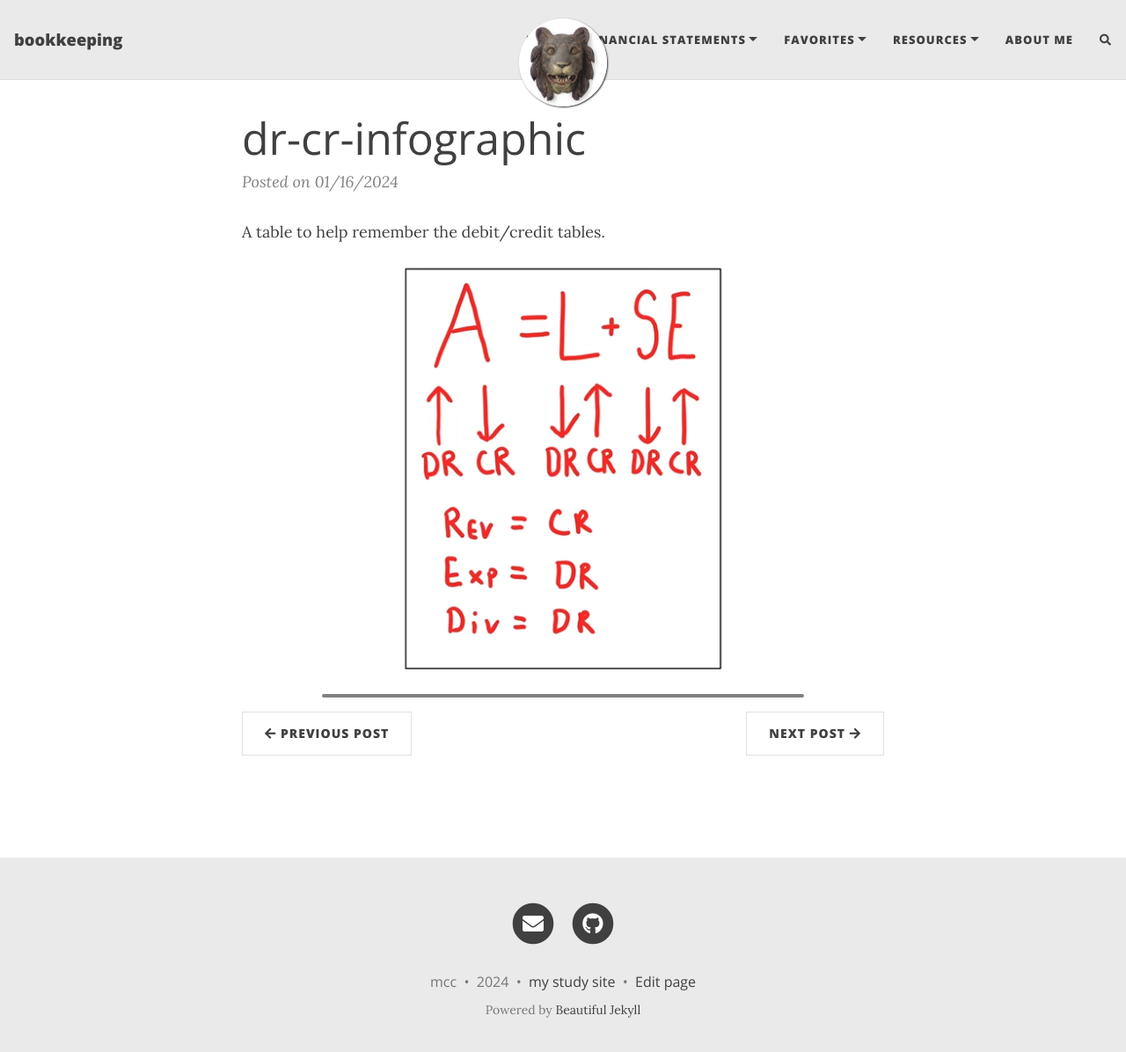
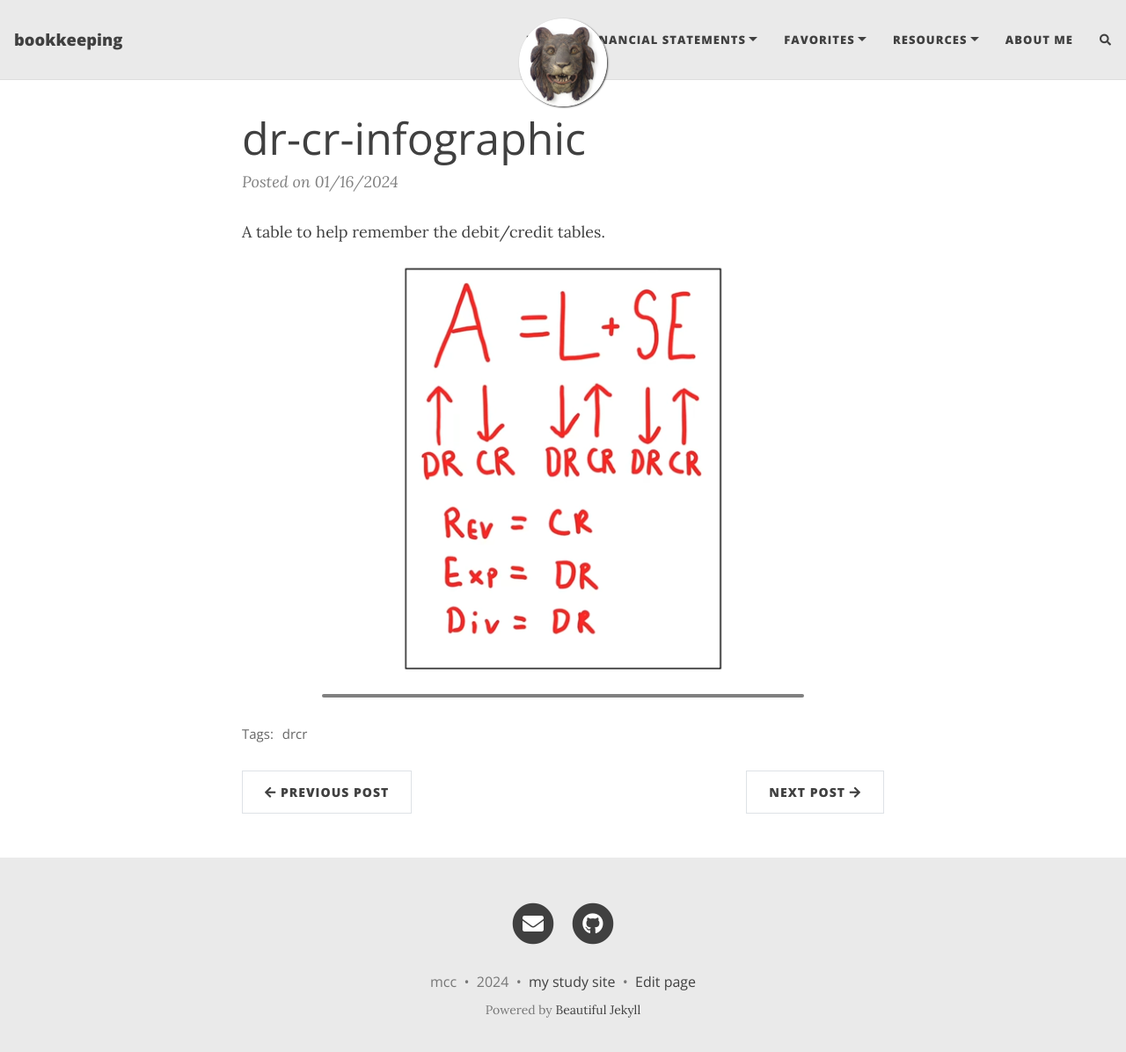
Before and after one commit to mcc-us/mcc-us.github.io.bkup, a Jekyll site: the page built from _posts/2024-01-16-dr-cr-infographic.md, in a window 1280 px wide and 1209 px high. Shown: the top 1196 px of the window at 88% size. Built offline with Jekyll 4.4.1, drawn with Linux system fonts in a browser that asks for light colours; nearby versions of some CDN libraries; comment, search, counter and statistics services are not loaded.

Commit message:
added 'drcr' tags

```diff
--- a/_posts/2023-12-26-debit-credits-basics.md
+++ b/_posts/2023-12-26-debit-credits-basics.md
@@ -1,6 +1,7 @@
 ---
 layout: post
 title: debit-credits-basics
+tags: drcr
 ---
 
 
--- a/_posts/2024-01-16-dr-cr-infographic.md
+++ b/_posts/2024-01-16-dr-cr-infographic.md
@@ -1,7 +1,7 @@
 ---
 layout: post
 title: dr-cr-infographic
-tags:
+tags: drcr
 ---
 
 A table to help remember the debit/credit tables.
```
Also changed, not shown: _posts/2023-12-27-1-mnemonic.md (+1 -1 lines), _posts/2023-12-27-debit-credits-explained-youtube-1.md (+1 -1 lines).
